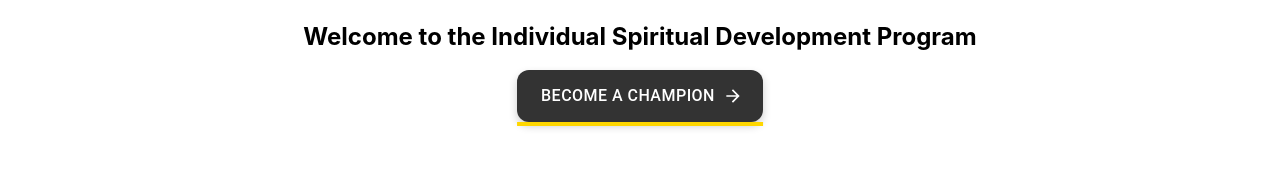
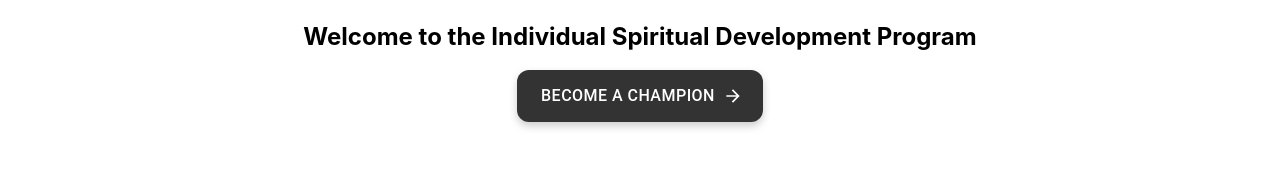
Before and after one commit to AndrePosm/spiritual-development, a React (Create React App) app: page / in a window 1280 px wide. Shown: the part 514-690 px from the top of the page. Built offline with nearby package versions, Linux system fonts and the light colour scheme.

Commit message:
Removed yellow stripe from ChampionButton for cleaner look

```diff
--- a/src/components/ChampionButton.js
+++ b/src/components/ChampionButton.js
@@ -4,6 +4,7 @@ import ArrowForwardIcon from '@mui/icons-material/ArrowForward';
 
 function ChampionButton() {
   return (
+    <div style={{ position: 'relative', display: 'inline-block' }}>
       <Button
         variant="contained"
         color="primary"
@@ -17,7 +18,6 @@ function ChampionButton() {
           display: 'inline-flex',
           alignItems: 'center',
           justifyContent: 'space-between',
-        position: 'relative',
           textTransform: 'uppercase',
           boxShadow: '0 4px 8px rgba(0, 0, 0, 0.2)',
           transition: 'transform 0.2s, box-shadow 0.2s',
@@ -32,16 +32,8 @@ function ChampionButton() {
         }}
       >
         BECOME A CHAMPION
-      <span style={{
-        position: 'absolute',
-        bottom: '-4px',
-        left: '50%',
-        width: '100%',
-        height: '4px',
-        backgroundColor: '#FFD700',
-        transform: 'translateX(-50%)'
-      }} />
       </Button>
+    </div>
   );
 }
 
```
Lines whose indentation alone changed are shown as unchanged.
